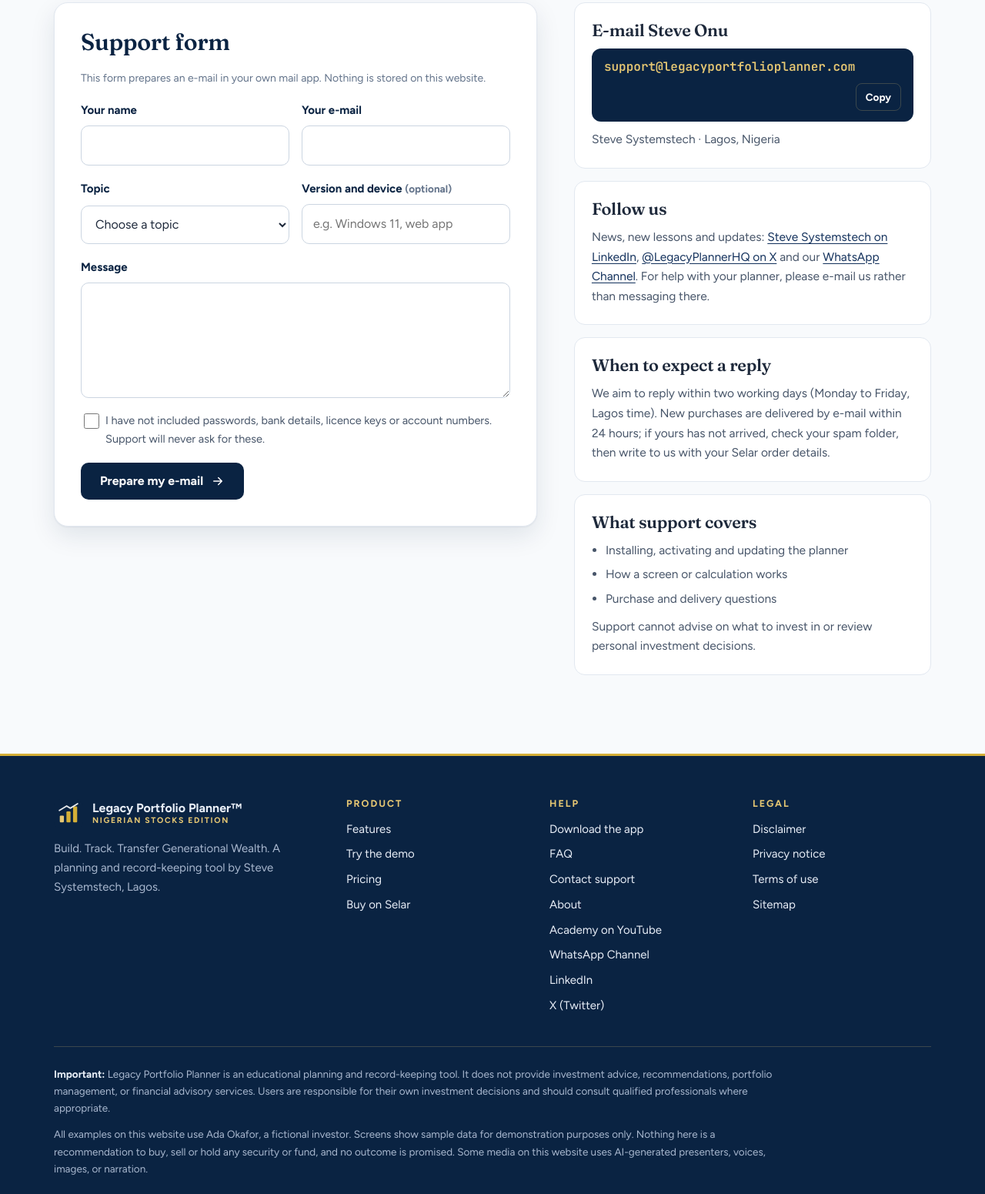
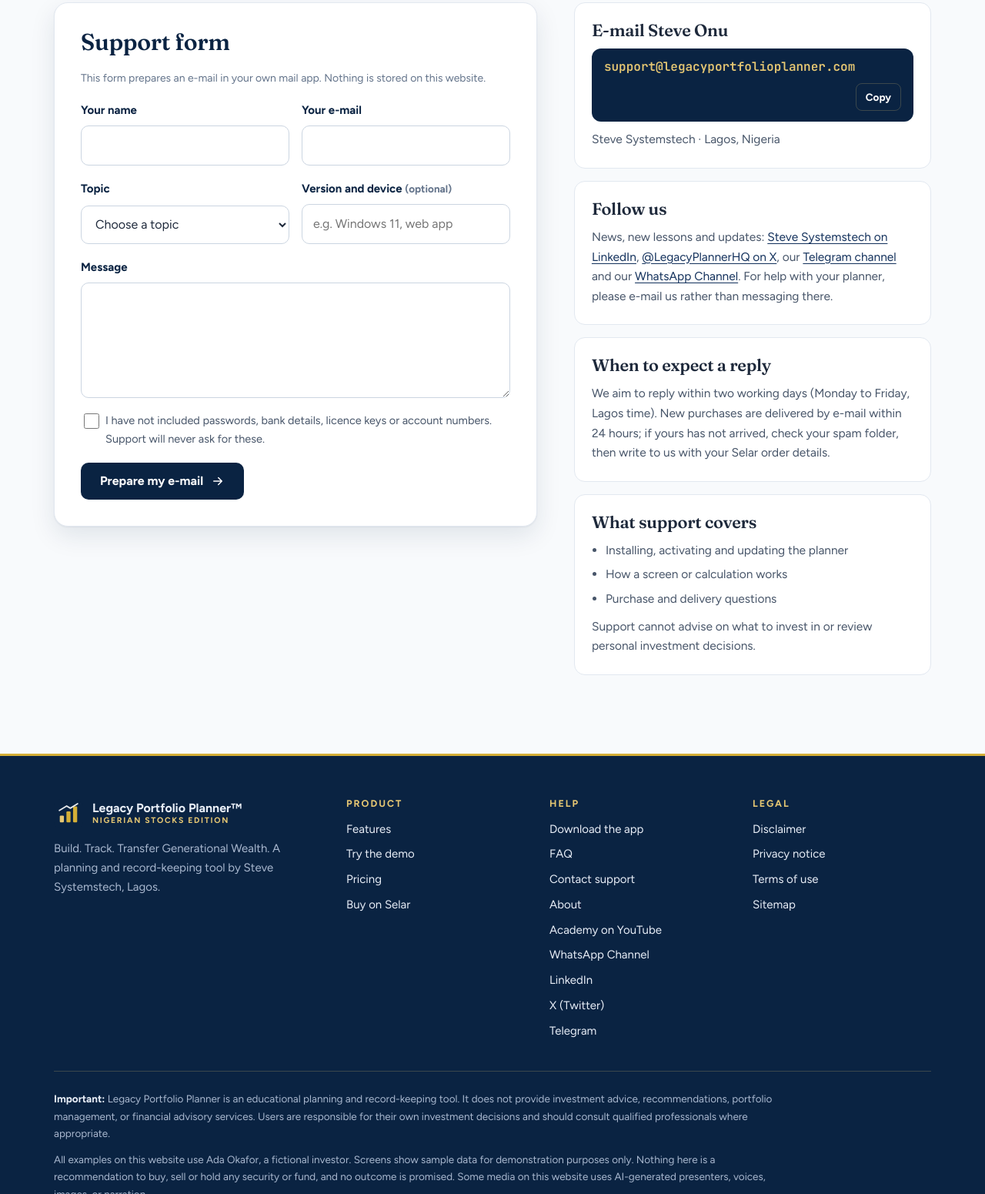
Before and after one commit to legacyportfolio/legacyportfolio.github.io, a plain HTML site: page contact.html in a window 1280 px wide. Shown: the part 585-2136 px from the top of the page at 77% size. Drawn offline with Linux system fonts and the light colour scheme.

Commit message:
Add Telegram channel to footer, contact page and sameAs
Co-Authored-By: Claude Opus 5.5 <noreply@anthropic.com>
Claude-Session: https://claude.ai/code/session_017xo4nn56oK4YpXQgdt5qSp

```diff
--- a/contact.html
+++ b/contact.html
@@ -60,7 +60,8 @@
    "sameAs": [
     "https://selar.com/y9v5psiv59",
     "https://www.linkedin.com/company/146974718/",
-    "https://x.com/LegacyPlannerHQ"
+    "https://x.com/LegacyPlannerHQ",
+    "https://t.me/legacyportfolioplanner"
    ]
   },
   {
@@ -164,7 +165,7 @@
       <div class="email-box"><code>support@legacyportfolioplanner.com</code><button type="button" data-copy="support@legacyportfolioplanner.com">Copy</button></div>
       <p class="small muted">Steve Systemstech · Lagos, Nigeria</p>
     </div>
-    <div class="info"><h3>Follow us</h3><p>News, new lessons and updates: <a href="https://www.linkedin.com/company/146974718/" rel="noopener">Steve Systemstech on LinkedIn</a>, <a href="https://x.com/LegacyPlannerHQ" rel="noopener">@LegacyPlannerHQ on X</a> and our <a href="https://whatsapp.com/channel/0029VbEP6LeHFxP8WHt86r0I" rel="noopener">WhatsApp Channel</a>. For help with your planner, please e-mail us rather than messaging there.</p></div>
+    <div class="info"><h3>Follow us</h3><p>News, new lessons and updates: <a href="https://www.linkedin.com/company/146974718/" rel="noopener">Steve Systemstech on LinkedIn</a>, <a href="https://x.com/LegacyPlannerHQ" rel="noopener">@LegacyPlannerHQ on X</a>, our <a href="https://t.me/legacyportfolioplanner" rel="noopener">Telegram channel</a> and our <a href="https://whatsapp.com/channel/0029VbEP6LeHFxP8WHt86r0I" rel="noopener">WhatsApp Channel</a>. For help with your planner, please e-mail us rather than messaging there.</p></div>
     <div class="info"><h3>When to expect a reply</h3><p>We aim to reply within two working days (Monday to Friday, Lagos time). New purchases are delivered by e-mail within 24 hours; if yours has not arrived, check your spam folder, then write to us with your Selar order details.</p></div>
     <div class="info"><h3>What support covers</h3><ul><li>Installing, activating and updating the planner</li><li>How a screen or calculation works</li><li>Purchase and delivery questions</li></ul><p class="small">Support cannot advise on what to invest in or review personal investment decisions.</p></div>
   </div>
@@ -183,7 +184,7 @@
         <li><a href="pricing.html">Pricing</a></li><li><a href="https://selar.com/y9v5psiv59" rel="noopener">Buy on Selar</a></li></ul></div>
       <div><h2>Help</h2><ul>
         <li><a href="download.html">Download the app</a></li><li><a href="faq.html">FAQ</a></li><li><a href="contact.html">Contact support</a></li>
-        <li><a href="about.html">About</a></li><li><a href="https://youtu.be/CpaSk5riHVw" rel="noopener">Academy on YouTube</a></li><li><a href="https://whatsapp.com/channel/0029VbEP6LeHFxP8WHt86r0I" rel="noopener">WhatsApp Channel</a></li><li><a href="https://www.linkedin.com/company/146974718/" rel="noopener">LinkedIn</a></li><li><a href="https://x.com/LegacyPlannerHQ" rel="noopener">X (Twitter)</a></li></ul></div>
+        <li><a href="about.html">About</a></li><li><a href="https://youtu.be/CpaSk5riHVw" rel="noopener">Academy on YouTube</a></li><li><a href="https://whatsapp.com/channel/0029VbEP6LeHFxP8WHt86r0I" rel="noopener">WhatsApp Channel</a></li><li><a href="https://www.linkedin.com/company/146974718/" rel="noopener">LinkedIn</a></li><li><a href="https://x.com/LegacyPlannerHQ" rel="noopener">X (Twitter)</a></li><li><a href="https://t.me/legacyportfolioplanner" rel="noopener">Telegram</a></li></ul></div>
       <div><h2>Legal</h2><ul>
         <li><a href="disclaimer.html">Disclaimer</a></li><li><a href="privacy.html">Privacy notice</a></li>
         <li><a href="terms.html">Terms of use</a></li><li><a href="sitemap.xml">Sitemap</a></li></ul></div>
```
Also changed, not shown: 404.html (+3 -2 lines), about.html (+3 -2 lines), demo.html (+3 -2 lines), disclaimer.html (+3 -2 lines), download.html (+3 -2 lines), faq.html (+3 -2 lines), features.html (+3 -2 lines), index.html (+3 -2 lines), pricing.html (+3 -2 lines), privacy.html (+3 -2 lines), terms.html (+3 -2 lines).
